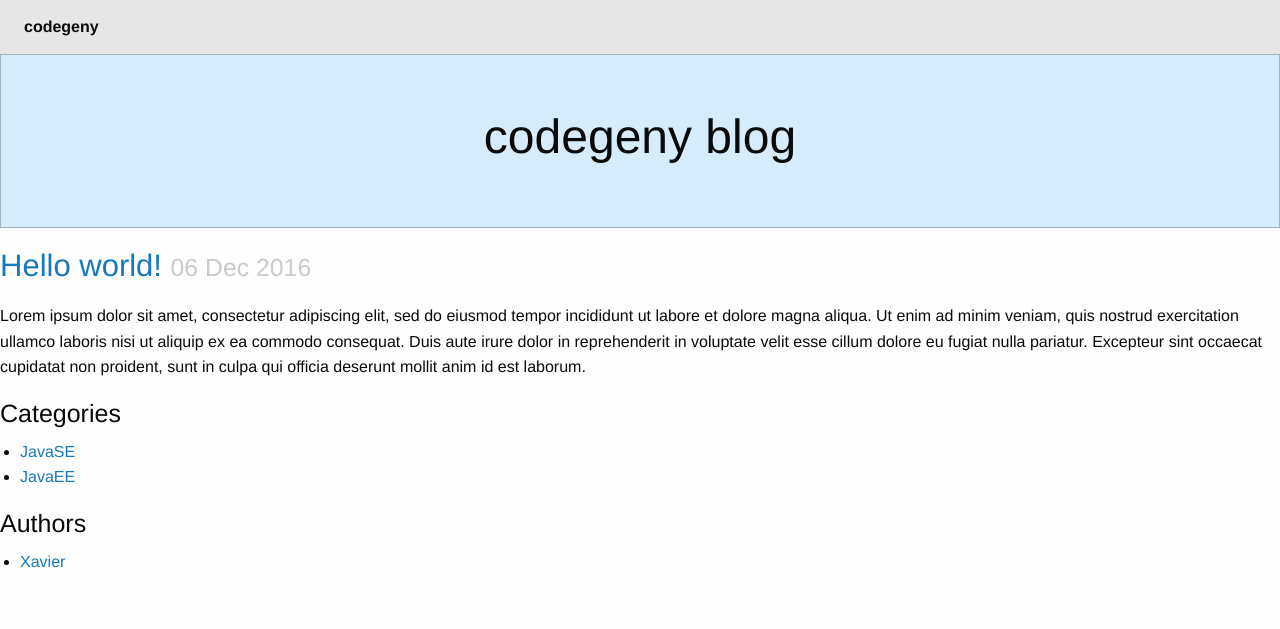
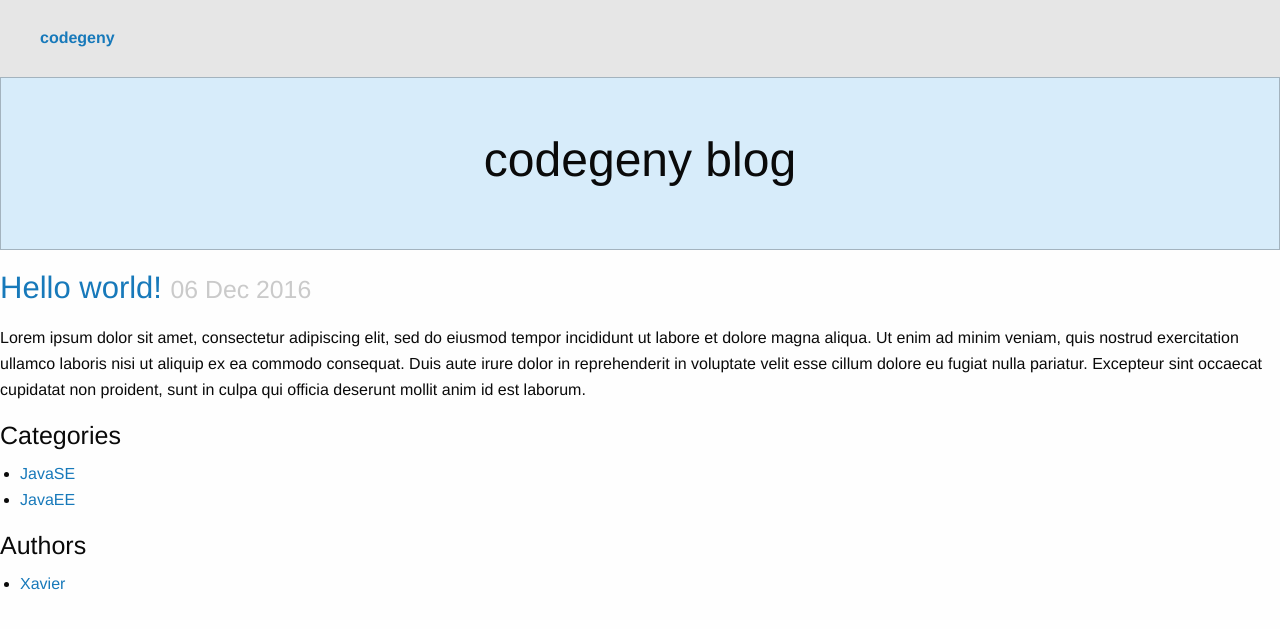
Before and after one commit to codegeny/codegeny.github.io, a Jekyll site: the page built from index.html, in a window 1280 px wide. Shown: the top 629 px of the page. Built offline with Jekyll 4.4.1, drawn with Linux system fonts in a browser that asks for light colours; nearby versions of some CDN libraries.

Commit message:
Fixed missing home link

```diff
--- a/_layouts/default.html
+++ b/_layouts/default.html
@@ -11,7 +11,7 @@
 		<div class="top-bar">
 			<div class="top-bar-left">
 				<ul class="menu">
-					<li class="menu-text">codegeny</li>
+					<li class="menu-text"><a href="/">codegeny</a></li>
 				</ul>
 			</div>
 		</div>
```
